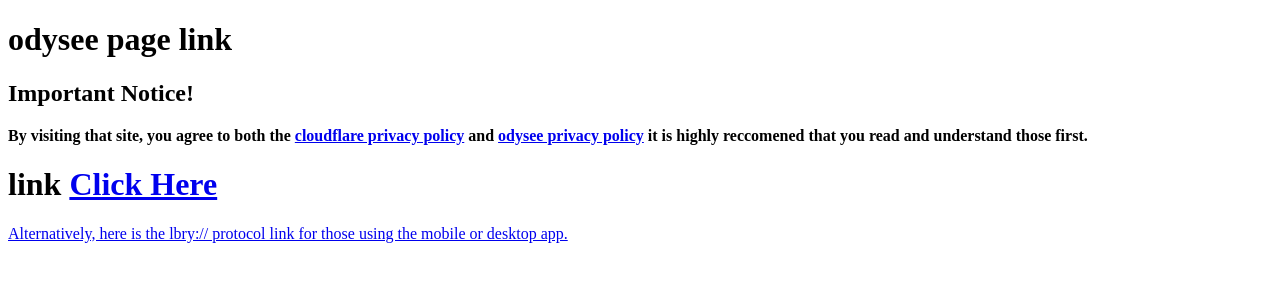
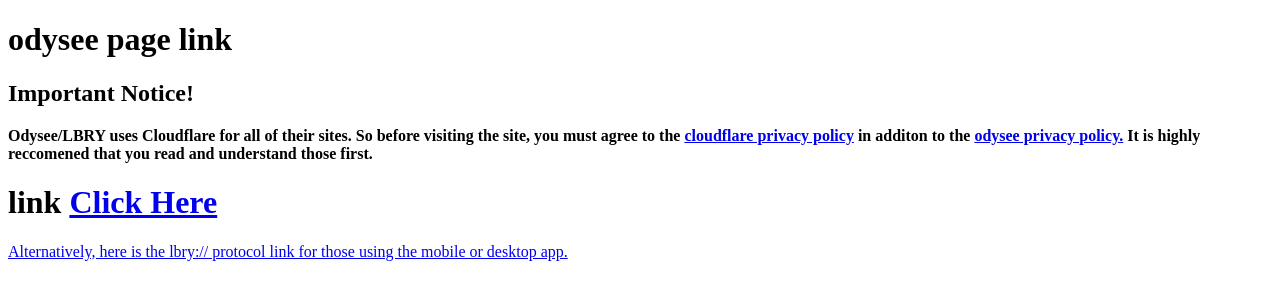
Before and after one commit to JasonTable/odysee-page-link, a plain HTML site: page index.html in a window 1280 px wide. Drawn offline with Linux system fonts and the light colour scheme.

Commit message:
makeed it more clear

```diff
--- a/index.html
+++ b/index.html
@@ -11,7 +11,7 @@
 
     <h2 id="important-notice">Important Notice!</h2>
 
-    <p><strong>By visiting that site, you agree to both the <a href="https://www.cloudflare.com/privacypolicy/" rel="noreferrer noopener" target="_blank">cloudflare privacy policy</a> and <a href="https://odysee.com/$/privacypolicy" rel="noreferrer noopener" target="_blank">odysee privacy policy</a> it is highly reccomened that you read and understand those first.</strong></p>
+    <p><strong>Odysee/LBRY uses Cloudflare for all of their sites. So before visiting the site, you must agree to the <a href="https://www.cloudflare.com/privacypolicy/" rel="noreferrer noopener" target="_blank">cloudflare privacy policy</a> in additon to the <a href="https://odysee.com/$/privacypolicy" rel="noreferrer noopener" target="_blank">odysee privacy policy.</a> It is highly reccomened that you read and understand those first.</strong></p>
 
     <h1 id="link">link <a href="https://odysee.com/@WhenJasonwasatdatableIkeptonseeinghimlookatmewhilehewaswithdatodargirl:8" rel="noreferrer">Click Here</a></h1>
     <p> <a href="lbry://@WhenJasonwasatdatableIkeptonseeinghimlookatmewhilehewaswithdatodargirl#8">Alternatively, here is the lbry:// protocol link for those using the mobile or desktop app.</a></p>
```
